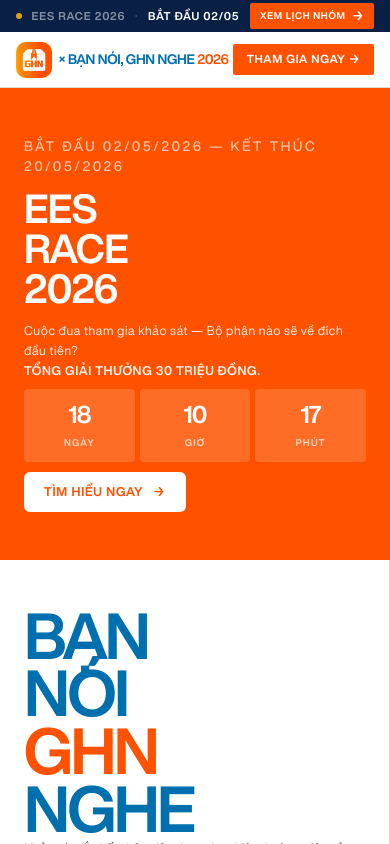
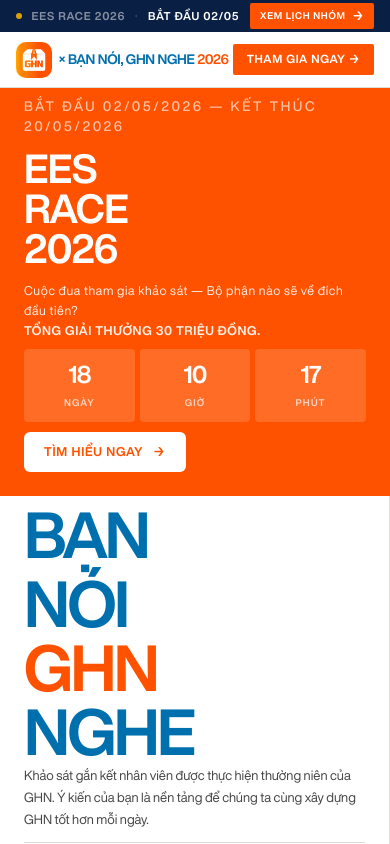
Before and after one commit to Ntna1302/GHN-Landingpage-EES2026, a Next.js app: page / in a window 390 px wide. Shown: the top 844 px of the page. Built offline with nearby package versions, Linux system fonts and the light colour scheme.

Commit message:
Changing huhu

```diff
--- a/app/globals.css
+++ b/app/globals.css
@@ -319,9 +319,24 @@
     padding: 3rem 1.5rem !important;
   }
 
+
+
+}
+@media (max-width: 900px) {
   .ghn-hero-pad {
-    padding: 3rem 1.5rem !important;
-    min-height: auto !important;
+    padding-top: 1rem !important;
+  }
+}
+
+@media (max-width: 640px) {
+  .ghn-hero-pad {
+    padding-top: 0.75rem !important;
+  }
+}
+
+@media (max-width: 400px) {
+  .ghn-hero-pad {
+    padding-top: 0.5rem !important;
   }
 }
 
@@ -486,11 +501,9 @@
   font-family: var(--font-heading);
   font-size: clamp(3.5rem, 10vw, 7rem);
   font-weight: 700;
-  line-height: 0.9;
   letter-spacing: -0.04em;
   text-transform: uppercase;
   margin: 0;
-  padding: 0;
 }
 
 .ghn-hero-line {
@@ -498,7 +511,9 @@
   margin: 0;
   padding: 0;
 }
-
+.ghn-hero-line-2 {
+  margin-top: 25px;
+}
 /* Màu xanh GHN cho BẠN / NÓI / NGHE */
 .ghn-hero-line-solid {
   color: var(--color-ghn-b1);
@@ -517,13 +532,21 @@
     font-size: clamp(3rem, 12vw, 5.5rem);
   }
 }
-
+@media (max-width: 900px) {
+  .ghn-hero-line-2 {
+     margin-top: 5px;
+  }
+}
 @media (max-width: 640px) {
   .ghn-hero-headline {
-    font-size: clamp(3rem, 15vw, 4.5rem);
+    font-size: clamp(2.5rem, 8vw, 7rem);
   }
 }
-
+@media (max-width: 440px) {
+  .ghn-hero-line-2 {
+     margin-top: 5px;
+  }
+}
 @media (max-width: 400px) {
   .ghn-hero-headline {
     font-size: clamp(2.8rem, 17vw, 4rem);
--- a/components/sections/Hero.tsx
+++ b/components/sections/Hero.tsx
@@ -81,7 +81,7 @@
                 BẠN
               </motion.div>
               <motion.div
-                className="ghn-hero-line ghn-hero-line-solid"
+                className="ghn-hero-line-2 ghn-hero-line-solid"
                 initial={{ opacity: 0, y: 20 }}
                 animate={{ opacity: 1, y: 0 }}
                 transition={{ delay: 0.2, duration: 0.6, ease: [0.22, 1, 0.36, 1] }}
```
